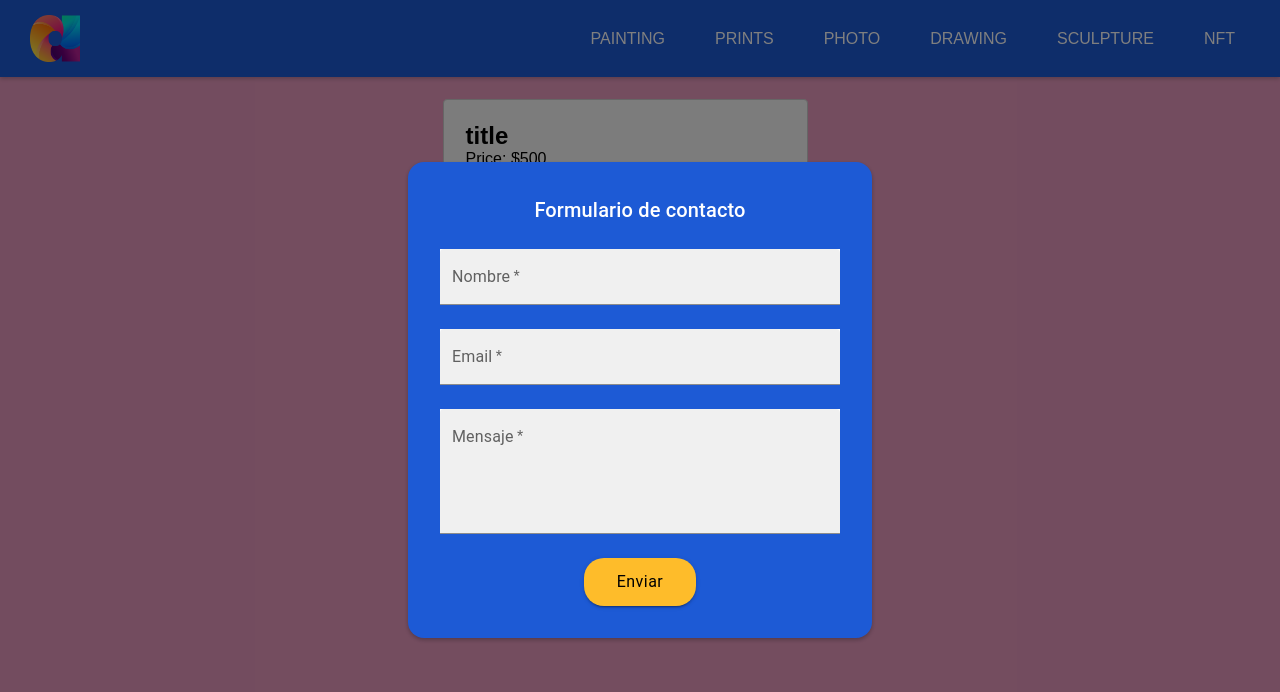
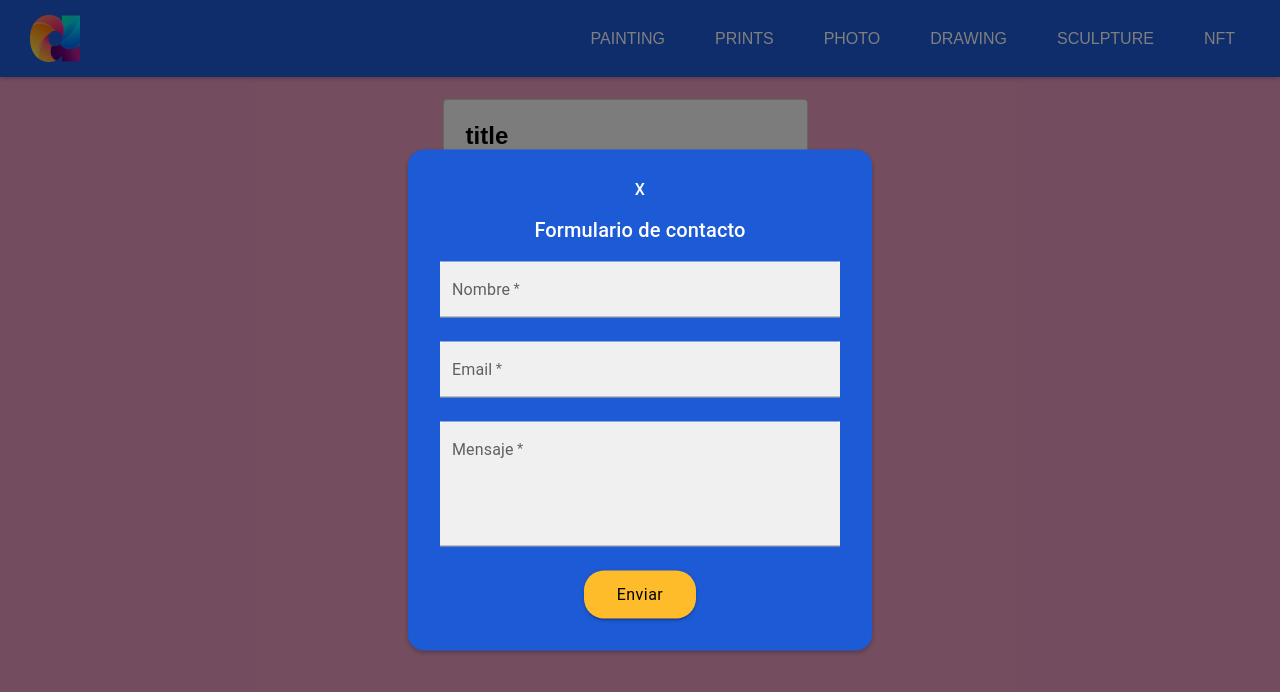
Before and after one commit to Sebasbh/Anunciarte, a React (Vite) app in the folder anunciarte-app/: page /productDetail in a window 1280 px wide. Both pictures are taken after a click on the button "Contactar". Shown: the top 692 px of the page. Built offline with nearby package versions, Linux system fonts and the light colour scheme.

Commit message:
close button and product info

```diff
--- a/anunciarte-app/src/Components/atoms/PopUpBuy.jsx
+++ b/anunciarte-app/src/Components/atoms/PopUpBuy.jsx
@@ -1,7 +1,7 @@
 import { useState } from 'react';
 import { Button, Modal, Typography } from '@mui/material';
 import { styled } from '@mui/material/styles';
-
+import Image from '../../assets/test.png'
 const CustomButton = styled(Button)`
   background-color: #FBB936;
   border: none;
@@ -13,7 +13,7 @@ const CustomButton = styled(Button)`
   cursor: pointer;
   text-transform: none;
   color: white;
-  margin: 1em 0 0 0;
+  margin: 1em 0 0 1em;
   &:hover{
     background-color: #FBB936;
     transform: translate(1px, 1px);
@@ -22,10 +22,16 @@ const CustomButton = styled(Button)`
 
 const CustomTypography = styled(Typography)`
   color: white;
-  margin: 1em 0;
+  margin: 0 0 1em 0;
+  text-align: left;
 `;
-
-const CartModal = ({ image, name, author, category, price }) => {
+const CustomButtonMain = styled(Button)`
+  cursor: pointer;
+  color: white;
+  font-size: 1em;
+  margin: 0;
+`;
+const CartModal = ({ title, author, category, price }) => {
   const [open, setOpen] = useState(false);
 
   const handleOpen = () => setOpen(true);
@@ -34,8 +40,7 @@ const CartModal = ({ image, name, author, category, price }) => {
   const handleSave = () => {
     const cartData = {
       id: JSON.parse(localStorage.getItem('cartData'))?.length || 0,
-      image: image,
-      name: name,
+      title: title,
       author: author,
       category: category,
       price: price
@@ -58,27 +63,40 @@ const CartModal = ({ image, name, author, category, price }) => {
             top: '50%',
             left: '50%',
             transform: 'translate(-50%, -50%)',
-            width: 400,
+            width: 600,
             backgroundColor: '#FBB936',
             boxShadow: '0px 2px 4px rgba(0, 0, 0, 0.25)',
-            padding: '2em',
+            padding: '1em 2em 2em 2em',
             textAlign: 'center',
             borderRadius: '1em',
           }}
         >
-          <CustomTypography variant="h6" component="h2" gutterBottom>
+          <div style={{display: 'flex', width: '100%', justifyContent: 'flex-end'}}>
+            <CustomButtonMain onClick={handleClose} style={{padding: '0'}}>X</CustomButtonMain>
+          </div>
+          <CustomTypography variant="h6" component="h2" gutterBottom style={{textAlign: 'center'}}>
             Añadir al carrito
           </CustomTypography>
+          <div style={{display: 'flex', textAlign: 'left'}}>
+            <div style={{
+            width: '300px',
+            height: '20em',
+            overflow: 'hidden',
+            marginRight: '2em'
+          }}>
+            <img src={Image} alt="Arte" style={{ width: '100%', height: '100%', objectFit: 'cover' }} />
+          </div>
           <div>
-            <img src={image} alt="Content" style={{ width: '100%', height: 'auto' }} />
+            <CustomTypography variant="body1" style={{fontSize: '1.4em' }}>{title}</CustomTypography>
+          <CustomTypography variant="body1">{category}</CustomTypography>
+          <CustomTypography variant="body1">By: {author}</CustomTypography>
+          <CustomTypography variant="body1" style={{fontSize: '1.4em' }}>${price}</CustomTypography>
+          <CustomButton onClick={handleSave} style={{
+            backgroundColor: '#1D5AD5', marginLeft: '0'
+          }}>Añadir</CustomButton>
           </div>
-          <CustomTypography variant="body1">{name}</CustomTypography>
-          <CustomTypography variant="body1">{author}</CustomTypography>
-          <CustomTypography variant="body1">{category}</CustomTypography>
-          <CustomTypography variant="body1">${price}</CustomTypography>
-          <CustomButton onClick={handleSave} style={{
-            backgroundColor: '#1D5AD5',
-          }}>Añadir</CustomButton>
+          </div>
+
         </div>
       </Modal>
     </div>
--- a/anunciarte-app/src/Components/atoms/PopUpContact.jsx
+++ b/anunciarte-app/src/Components/atoms/PopUpContact.jsx
@@ -26,6 +26,12 @@ const CustomTextField = styled(TextField)`
 
 const CustomTextarea = styled(TextField)`
   background-color: white;
+`;
+const CustomButtonMain = styled(Button)`
+  cursor: pointer;
+  color: white;
+  font-size: 1em;
+  margin: 0;
 `;
 
 const ContactModal = () => {
@@ -91,15 +97,18 @@ const ContactModal = () => {
             width: 400,
             backgroundColor: '#1D5AD5',
             boxShadow: '0px 2px 4px rgba(0, 0, 0, 0.25)',
-            padding: '2em',
+            padding: '1em 2em 2em 2em',
             textAlign: 'center',
             borderRadius: '1em',
             color: 'white',
           }}
         >
-          <Typography variant="h6" component="h2" gutterBottom>
+          <div style={{display: 'flex', width: '100%', justifyContent: 'flex-end'}}>
+            <CustomButtonMain onClick={handleClose} style={{padding: '0'}}>X</CustomButtonMain>
+          </div>
+           <Typography variant="h6" component="h2" gutterBottom style={{marginBottom: '0'}}>
             Formulario de contacto
-          </Typography>
+            </Typography>
           <form onSubmit={handleSubmit}>
             <CustomTextField
               label="Nombre"
--- a/anunciarte-app/src/Pages/ProductDetail.jsx
+++ b/anunciarte-app/src/Pages/ProductDetail.jsx
@@ -39,7 +39,7 @@ export default function ProductDetail() {
 
             <div className="ButtonsProductsDetail">
               <ContactModal />
-              <CartModal/>
+            <CartModal author={"Nombre Apellido"} title={"Nombre de la pintura"} category="Modernismo" price={"900"} />
             </div>
             <h3>DETAILS</h3>
 
```
Also changed, not shown: anunciarte-app/src/assets/test.png (added).
